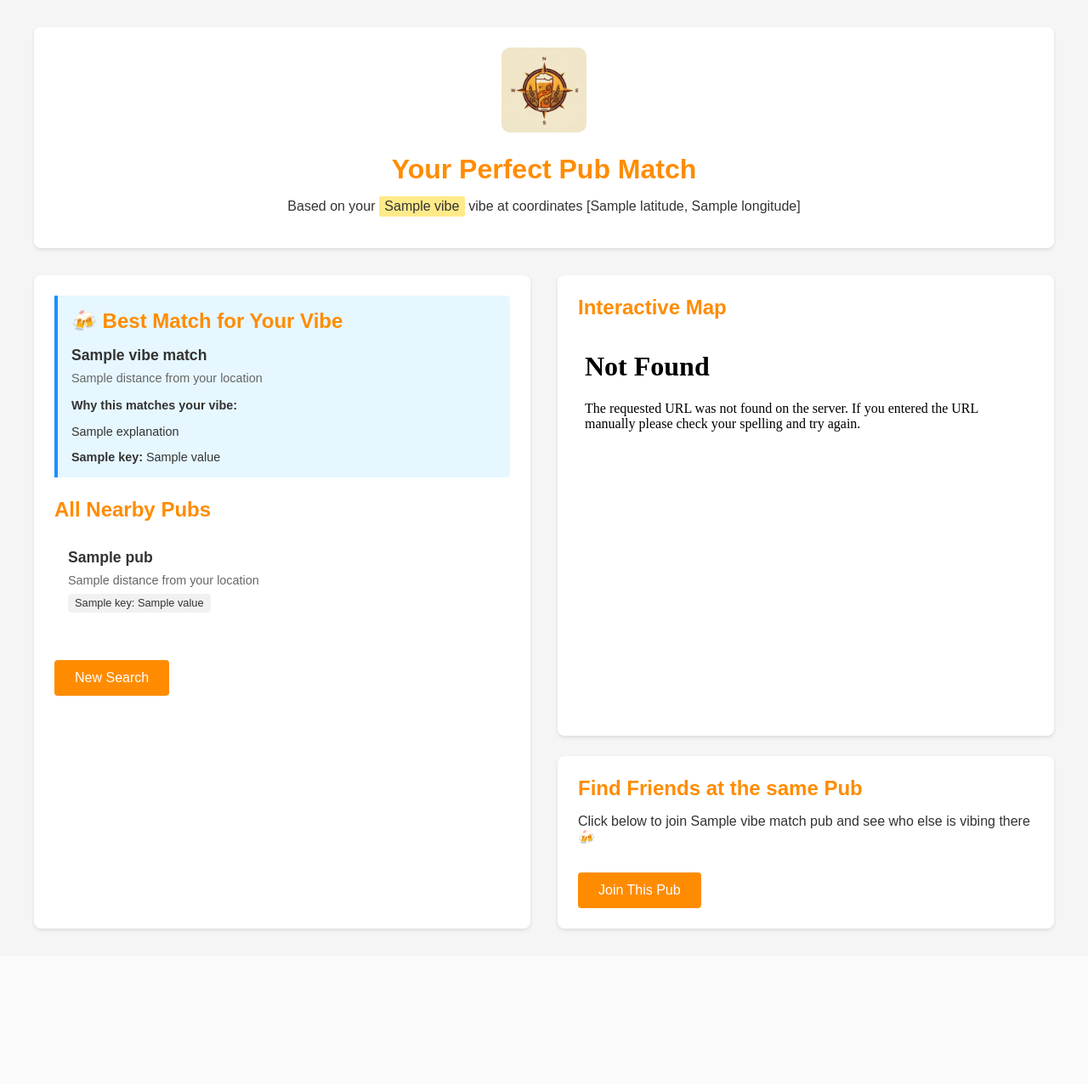
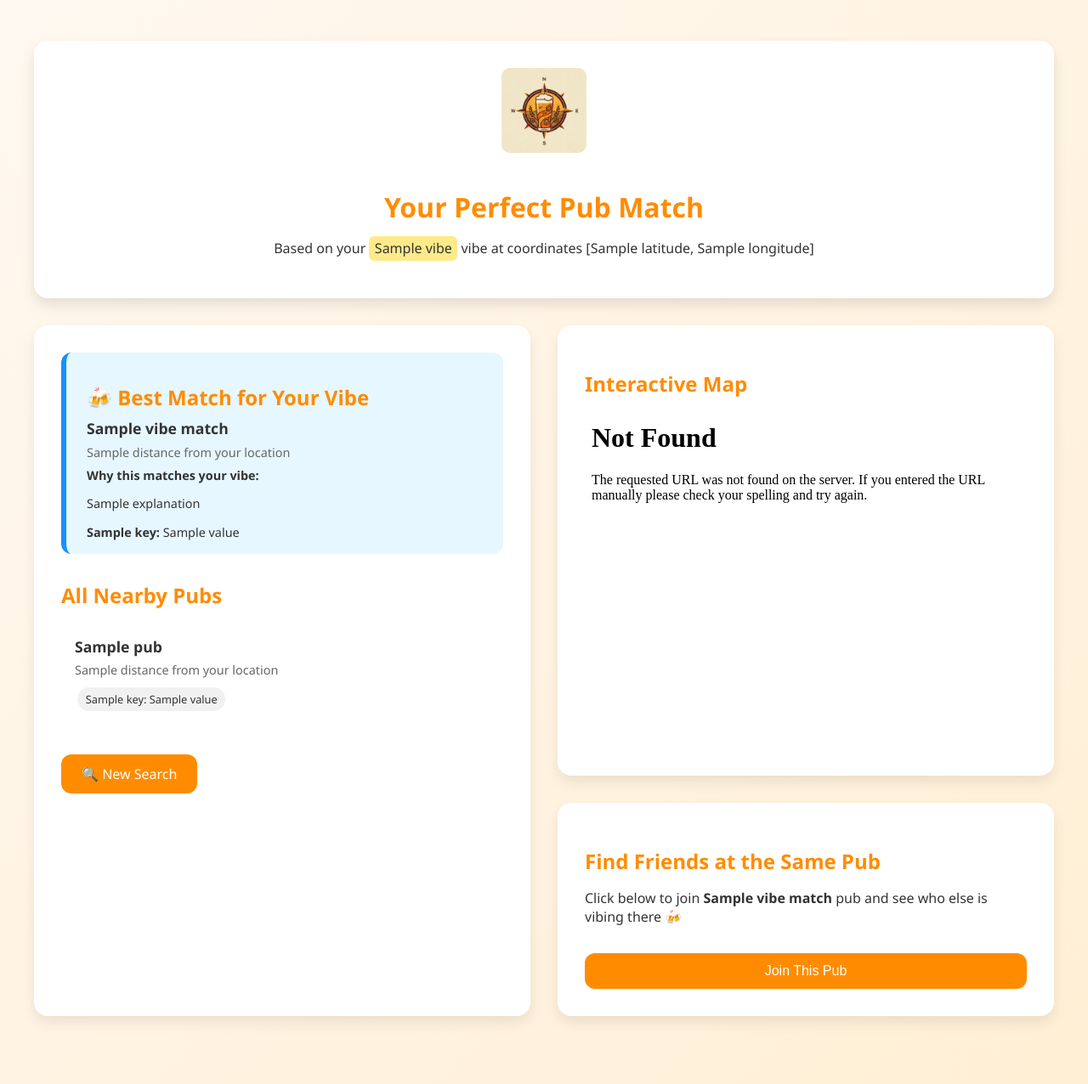
Before and after one commit to Ilie24118/MBB_hackathon_North_Star_AGI, a Flask app: template templates/results.html in a window 1280 px wide. Shown: the whole page at 85% size. Before the commit the page ends 1096 px from the top, so only its background shows below. Run offline with Flask 3, Linux system fonts and the light colour scheme; the template is opened without the code that fills it: most values are stand-ins (such as "Sample title", 1, 10 or a date in 2020).

Commit message:
UI update

```diff
--- a/templates/results.html
+++ b/templates/results.html
@@ -6,140 +6,149 @@
   <title>Results - Vibe Beer Finder</title>
   <style>
     body {
-            font-family: 'Arial', sans-serif;
-            background-color: #f5f5f5;
+      font-family: 'Segoe UI', Tahoma, Geneva, Verdana, sans-serif;
+      background: linear-gradient(135deg, #FFF8F0, #FFEFD5);
       margin: 0;
       padding: 0;
       color: #333;
+      overflow-x: hidden;
     }
+
     .container {
       max-width: 1200px;
-            margin: 0 auto;
-            padding: 2rem;
+      margin: 2rem auto;
+      padding: 1rem;
+      animation: fadeIn 0.8s ease-in-out;
     }
+
+    @keyframes fadeIn {
+      from { opacity: 0; transform: translateY(20px); }
+      to { opacity: 1; transform: translateY(0); }
+    }
+
     .header {
       background-color: white;
-            padding: 1.5rem;
-            border-radius: 8px;
-            box-shadow: 0 2px 4px rgba(0, 0, 0, 0.1);
+      padding: 2rem;
+      border-radius: 16px;
+      box-shadow: 0 8px 16px rgba(0, 0, 0, 0.1);
       margin-bottom: 2rem;
       text-align: center;
     }
-        h1 {
+
+    h1, h2 {
       color: #FF8C00;
       margin-bottom: 0.5rem;
     }
-        h2 {
-            color: #FF8C00;
-            margin-top: 0;
-            margin-bottom: 1rem;
+
+    .highlight {
+      background-color: #ffea8a;
+      padding: 0.2rem 0.4rem;
+      border-radius: 6px;
     }
+
     .results-grid {
       display: grid;
       grid-template-columns: 1fr 1fr;
       gap: 2rem;
     }
+
     @media (max-width: 768px) {
       .results-grid {
         grid-template-columns: 1fr;
       }
     }
-        .pub-info {
+
+    .card {
       background-color: white;
-            padding: 1.5rem;
-            border-radius: 8px;
-            box-shadow: 0 2px 4px rgba(0, 0, 0, 0.1);
+      padding: 2rem;
+      border-radius: 16px;
+      box-shadow: 0 8px 16px rgba(0, 0, 0, 0.08);
+      margin-bottom: 2rem;
     }
 
-        .map-container {
-            background-color: white;
-            padding: 1.5rem;
-            border-radius: 8px;
-            box-shadow: 0 2px 4px rgba(0, 0, 0, 0.1);
+    .vibe-match {
+      background-color: #e6f7ff;
+      border-left: 6px solid #1890ff;
+      padding: 1rem 1.5rem;
+      border-radius: 12px;
+      margin-bottom: 2rem;
+    }
+
+    .pub-list {
+      list-style: none;
+      padding: 0;
+    }
+
+    .pub-item {
+      padding: 1rem;
+      border-bottom: 1px solid #eee;
+    }
+
+    .pub-item:last-child {
+      border-bottom: none;
+    }
+
+    .pub-name {
+      font-weight: bold;
+      font-size: 1.1rem;
+      margin-bottom: 0.4rem;
+    }
+
+    .pub-distance {
+      color: #666;
+      font-size: 0.9rem;
+      margin-bottom: 0.5rem;
+    }
+
+    .attributes {
+      font-size: 0.9rem;
+      margin-top: 0.5rem;
+    }
+
+    .tag {
+      display: inline-block;
+      background-color: #f1f1f1;
+      padding: 0.3rem 0.6rem;
+      border-radius: 20px;
+      font-size: 0.8rem;
+      margin: 0.2rem;
     }
 
     .map-frame {
       width: 100%;
-            height: 450px; /* Make this slightly smaller than container */
+      height: 400px;
       border: none;
-            border-radius: 4px;
-            display: block;
+      border-radius: 12px;
     }
 
-        .join-container {
-            background-color: white;
-            padding: 1.5rem;
-            border-radius: 8px;
-            box-shadow: 0 2px 4px rgba(0, 0, 0, 0.1);
-            margin-top: 1.5rem;
-        }
-
-        .vibe-match {
-            background-color: #e6f7ff;
-            border-left: 4px solid #1890ff;
-            padding: 1rem;
-            margin-bottom: 1.5rem;
-            border-radius: 0 4px 4px 0;
-        }
-        .pub-list {
-            list-style: none;
-            padding: 0;
-        }
-        .pub-item {
-            padding: 1rem;
-            border-bottom: 1px solid #eee;
-        }
-        .pub-item:last-child {
-            border-bottom: none;
-        }
-        .pub-name {
-            font-weight: bold;
-            font-size: 1.1rem;
-            margin-bottom: 0.5rem;
-        }
-        .pub-distance {
-            color: #666;
-            font-size: 0.9rem;
-        }
     .back-btn {
       background-color: #FF8C00;
       color: white;
       border: none;
       padding: 0.75rem 1.5rem;
-            border-radius: 4px;
+      border-radius: 12px;
+      font-size: 1rem;
       cursor: pointer;
-            font-size: 1rem;
-            text-align: center;
-            text-decoration: none;
+      margin-top: 1rem;
+      transition: background-color 0.3s ease;
       display: inline-block;
-            margin-top: 1rem;
+      text-decoration: none; /* REMOVE UNDERLINE */
     }
+
     .back-btn:hover {
       background-color: #E67E00;
     }
-        .tag {
-            display: inline-block;
-            background-color: #f1f1f1;
-            padding: 0.2rem 0.5rem;
-            border-radius: 4px;
-            font-size: 0.8rem;
-            margin-right: 0.5rem;
-            margin-bottom: 0.5rem;
-        }
-        .attributes {
-            margin-top: 0.5rem;
-            font-size: 0.9rem;
-        }
-        .highlight {
-            background-color: #ffea8a;
-            padding: 0.2rem 0.4rem;
-            border-radius: 2px;
-        }
+
     .resize {
       width: 100px;
       height: auto;
       border-radius: 10%;
       display: inline-block;
+      margin-bottom: 1rem;
+    }
+
+    button.back-btn {
+      width: 100%;
     }
   </style>
 </head>
@@ -152,14 +161,14 @@
     </div>
 
     <div class="results-grid">
-            <div class="pub-info">
+      <div class="card">
         <div class="vibe-match">
           <h2>🍻 Best Match for Your Vibe</h2>
           <div class="pub-name">{{ vibe_match.name }}</div>
           <div class="pub-distance">{{ vibe_match.distance }} from your location</div>
 
           {% if vibe_match.explanation %}
-                    <div class="attributes" style="margin-top: 1rem;">
+          <div class="attributes">
             <strong>Why this matches your vibe:</strong>
             <p>{{ vibe_match.explanation }}</p>
           </div>
@@ -191,18 +200,18 @@
           {% endfor %}
         </ul>
 
-                <a href="/" class="back-btn">New Search</a>
+        <a href="/" class="back-btn">🔍 New Search</a>
       </div>
 
       <div>
-                <div class="map-container">
+        <div class="card">
           <h2>Interactive Map</h2>
           <iframe class="map-frame" src="/static/{{ map_file }}"></iframe>
         </div>
 
-                <div class="join-container">
-                    <h2>Find Friends at the same Pub</h2>
-                    <p>Click below to join {{ vibe_match.name }} pub and see who else is vibing there 🍻</p>
+        <div class="card">
+          <h2>Find Friends at the Same Pub</h2>
+          <p>Click below to join <strong>{{ vibe_match.name }}</strong> pub and see who else is vibing there 🍻</p>
           <form action="/join_pub" method="POST">
             <input type="hidden" name="pub_id" value="{{ vibe_match.id }}">
             <button type="submit" class="back-btn">Join This Pub</button>
```
Also changed, not shown: static/pub_map.html (+63 -63 lines), templates/index.html (+76 -44 lines), static/beer_background.png (added). Lines whose indentation alone changed are shown as unchanged.
